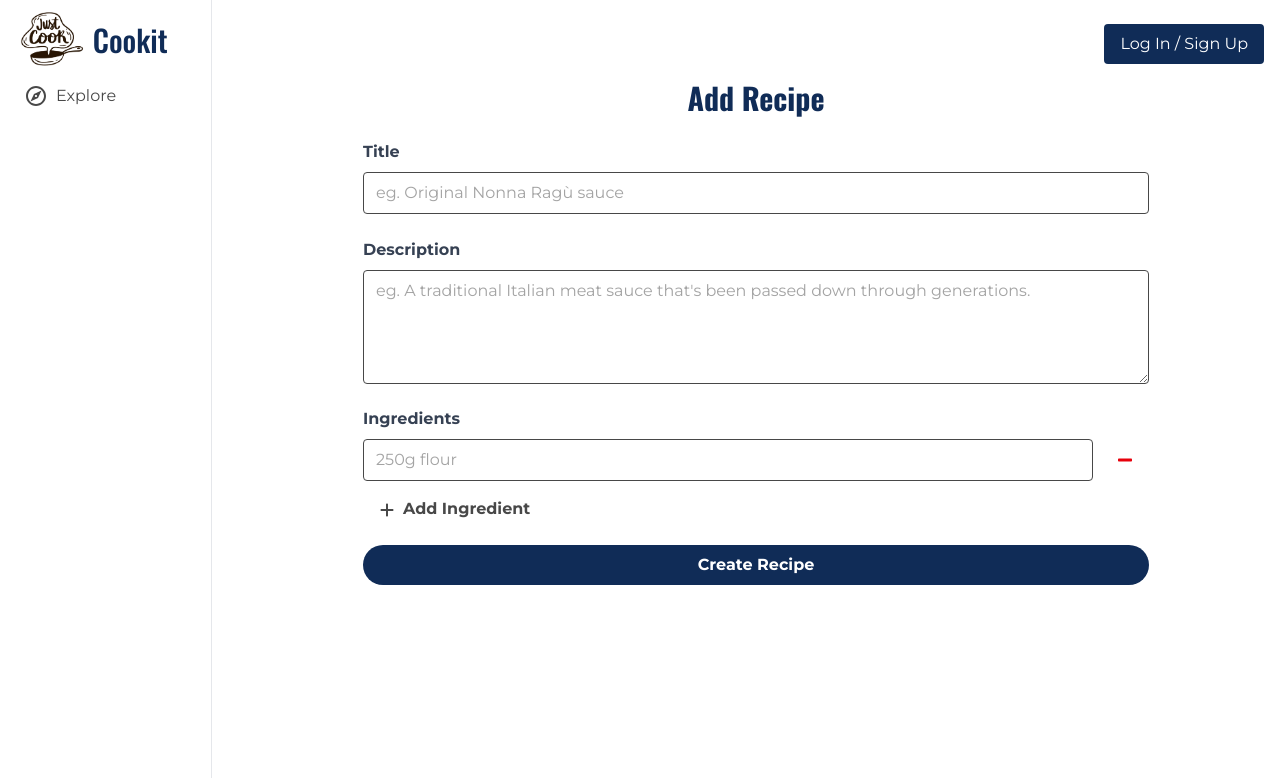
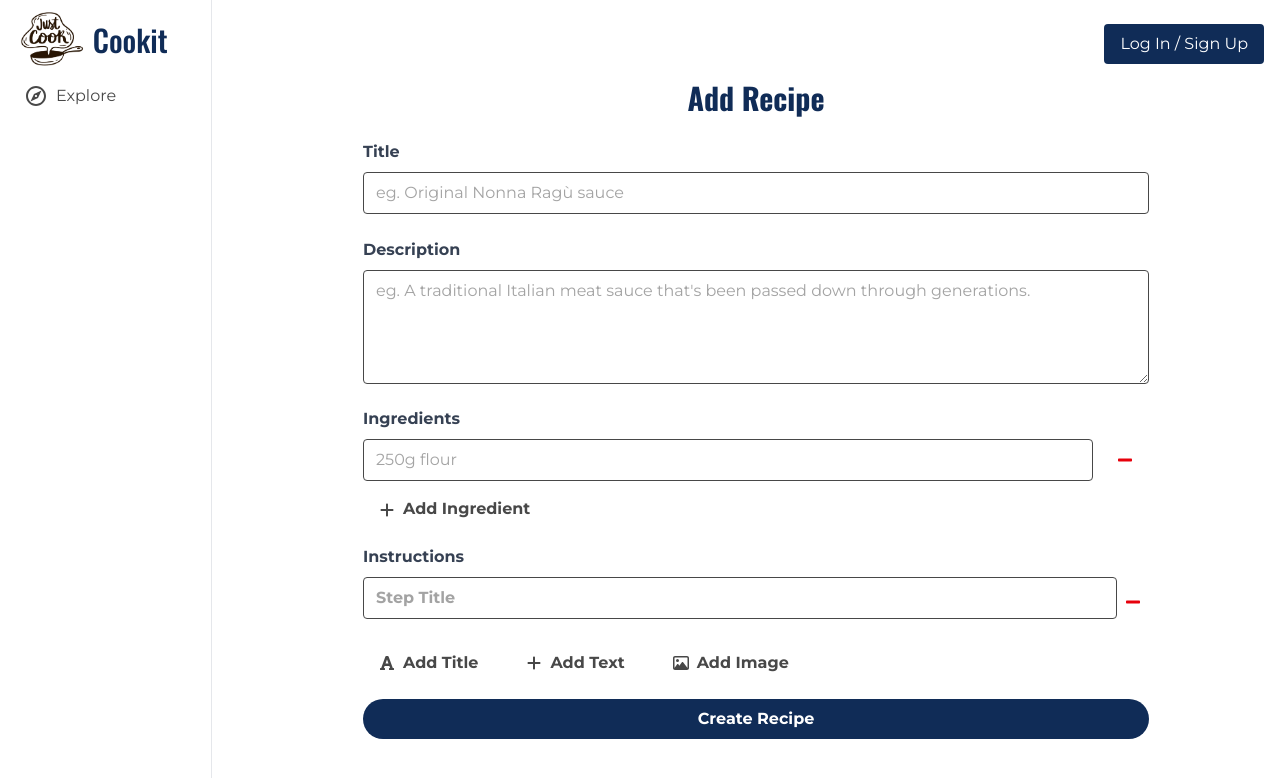
Before and after one commit to lisachen0112/cookit, a React (Vite) app in the folder frontend/: page /create-recipe in a window 1280 px wide. Shown: the top 778 px of the page. Built offline with nearby package versions, Linux system fonts and the light colour scheme.

Commit message:
[frontend] instructions feature in recipe creation

```diff
--- a/frontend/src/App.jsx
+++ b/frontend/src/App.jsx
@@ -14,22 +14,7 @@ import { UserContextProvider } from '../context/userContext';
 
 const App = () => {
 
-  const postRecipe = async (newRecipe) => {
-    console.log(newRecipe);
-    try {
-      const jwtToken = localStorage.getItem('token');
-      const response = await fetch('/api/recipes', {
-        method: 'POST',
-        headers: {
-          'Content-Type': 'application/json',
-          'Authorization': `Bearer ${jwtToken}`,
-        },
-        body: JSON.stringify(newRecipe),
-      });
-    } catch (error) {
-      console.error('Failed to post recipe', error);
-    }
-  }
+
 
   const router = createBrowserRouter(
     createRoutesFromElements(
@@ -39,7 +24,7 @@ const App = () => {
         <Route path="/favorites" element={<RecipeListPage />}/>
 
         <Route path="/recipes/:recipeId" element={<RecipeDetailPage />} loader={recipeLoader} />
-        <Route path="/create-recipe" element={<CreateRecipePage postNewRecipeRequest={postRecipe} />} />
+        <Route path="/create-recipe" element={<CreateRecipePage />} />
         <Route path="*" element={<NotFoundPage />} />
       </Route>
     )
--- /dev/null
+++ b/frontend/src/components/createRecipe/IngredientsForm.jsx
@@ -0,0 +1,62 @@
+import React from 'react'
+import { FaPlus } from "react-icons/fa6";
+import { FaMinus } from "react-icons/fa";
+
+const IngredientsForm = ({ ingredients, setIngredients }) => {
+
+    const handleAddIngredient = () => {
+        setIngredients([...ingredients, '']);
+    };
+
+    const handleRemoveIngredient = (index) => {
+        const newIngredients = [...ingredients];
+        newIngredients.splice(index, 1);
+        setIngredients(newIngredients);
+    };
+
+    const handleIngredientChange = (index, event) => {
+        const newIngredients = [...ingredients];
+        newIngredients[index] = event.target.value;
+        setIngredients(newIngredients);
+    };
+
+    return (
+        <div className='mb-4'>
+            <label
+                htmlFor='ingredients'
+                className='block text-gray-700 font-bold mb-2'>
+                Ingredients
+            </label>
+            {ingredients.map((ingredient, index) => (
+                    <div key={index} className="flex items-center mb-2">
+                        <input
+                            type='text'
+                            className='border rounded w-full py-2 px-3'
+                            placeholder='250g flour'
+                            value={ingredient}
+                            onChange={(e) => handleIngredientChange(index, e)}
+                        />
+                        <button
+                            type="button"
+                            className="ml-2 text-red-600 font-bold py-2 px-4
+                            focus:outline-none focus:shadow-outline cursor-pointer"
+                            onClick={() => handleRemoveIngredient(index)}
+                        >
+                            <FaMinus />
+                        </button>
+                    </div>
+                ))}
+            <button
+                type="button"
+                className="font-bold py-2 px-4 rounded-full focus:outline-none
+                focus:shadow-outline"
+                onClick={handleAddIngredient}
+            >
+                <FaPlus className='inline'/>
+                <span className="ml-2">Add Ingredient</span>
+            </button>
+        </div>
+    )
+}
+
+export default IngredientsForm
--- /dev/null
+++ b/frontend/src/components/createRecipe/InstructionsForm.jsx
@@ -0,0 +1,121 @@
+import { FaPlus, FaRegImage } from "react-icons/fa6";
+import { FaMinus, FaFont } from "react-icons/fa";
+
+const InstructionsForm = ({ instructions, setInstructions}) => {
+    const title = "TITLE";
+    const text = "TEXT";
+    const image = "IMAGE";
+
+    const handleAddInstruction = (type) => {
+        setInstructions([...instructions, { type, content: "" }]);
+    };
+
+    const handleInstructionChange = (index, value) => {
+        const updatedInstructions = [...instructions];
+        updatedInstructions[index]["content"] = value;
+        setInstructions(updatedInstructions);
+    };
+
+    const handleRemoveInstruction = (index) => {
+        const instruction = instructions[index];
+        if (instruction.type === image && instruction.content) {
+            URL.revokeObjectURL(instruction.content);
+        }
+
+        setInstructions(instructions.filter((_, i) => i !== index));
+    };
+
+    const handleFileChange = (index, file) => {
+        const updatedInstructions = [...instructions];
+        updatedInstructions[index].content = file;
+        setInstructions(updatedInstructions);
+    }
+
+
+  return (
+    <div className="mb-4 ">
+      <label htmlFor="instructions" className="block text-gray-700 font-bold mb-2">
+        Instructions
+      </label>
+
+      {instructions.map((instruction, index) => (
+        <div key={index} className="flex flex-col mb-2">
+            <div className="flex items-center">
+                {instruction.type === title && (
+                    <input
+                    type="text"
+                    className="border rounded w-full py-2 px-3 mb-2 font-bold"
+                    placeholder="Step Title"
+                    value={instruction.title}
+                    onChange={(e) => handleInstructionChange(index, e.target.value)}
+                    />
+                )}
+                {instruction.type === text && (
+                    <textarea
+                    className="border rounded w-full py-2 px-3 mb-2"
+                    placeholder="Step description..."
+                    value={instruction.content}
+                    onChange={(e) => handleInstructionChange(index, e.target.value)}
+                    />
+                )}
+                {instruction.type === image && (
+                    <div className="flex flex-col justify-center items-center w-full">
+                        {instruction.content && (
+                            <img
+                                src={URL.createObjectURL(instruction.content)}
+                                alt="Preview"
+                                className="w-100 h-100 object-cover rounded"
+                            />
+                            )
+                        }
+                        <input
+                            type="file"
+                            accept="image/*"
+                            className="border rounded py-2 px-3 my-2"
+                            onChange={(e) => handleFileChange(index, e.target.files[0])}
+                        />
+                    </div>
+                )}
+                <button
+                    type="button"
+                    className="text-red-600 font-bold py-1 px-2 focus:outline-none focus:shadow-outline cursor-pointer"
+                    onClick={() => handleRemoveInstruction(index)}
+                >
+                    <FaMinus />
+                </button>
+            </div>
+
+        </div>
+      ))}
+
+      <div className="flex gap-4 mt-4">
+        <button
+          type="button"
+          className="font-bold py-2 px-4 rounded focus:outline-none focus:shadow-outline
+          flex items-center cursor-pointer"
+          onClick={() => handleAddInstruction(title)}
+        >
+          <FaFont className="mr-2" /> Add Title
+        </button>
+        <button
+          type="button"
+          className="font-bold py-2 px-4 rounded focus:outline-none focus:shadow-outline
+          flex items-center cursor-pointer"
+          onClick={() => handleAddInstruction(text)}
+        >
+          <FaPlus className="mr-2" /> Add Text
+        </button>
+        <button
+          type="button"
+          className="font-bold py-2 px-4 rounded focus:outline-none focus:shadow-outline
+          flex items-center cursor-pointer"
+          onClick={() => handleAddInstruction(image)}
+        >
+          <FaRegImage className="mr-2" /> Add Image
+        </button>
+      </div>
+    </div>
+  )
+}
+
+export default InstructionsForm
--- a/frontend/src/pages/CreateRecipePage.jsx
+++ b/frontend/src/pages/CreateRecipePage.jsx
@@ -1,40 +1,80 @@
 import { useState } from 'react';
-import { FaPlus } from "react-icons/fa6";
-import { FaMinus } from "react-icons/fa";
 import { useNavigate } from 'react-router-dom';
 import { ROUTES } from '../constants/frontend';
+import IngredientsForm from '../components/createRecipe/IngredientsForm';
+import InstructionsForm from '../components/createRecipe/InstructionsForm';
+import { toast } from 'react-hot-toast';
 
-const CreateRecipePage = ({ postNewRecipeRequest }) => {
+const CreateRecipePage = () => {
     const [title, setTitle] = useState('');
     const [description, setDescription] = useState('');
     const [ingredients, setIngredients] = useState(['']);
-    const [instructions, setInstructions] = useState(['']);
+    const [instructions, setInstructions] = useState([{ type: "TITLE", content: "" }]);
     const navigate = useNavigate();
 
-    const handleIngredientChange = (index, event) => {
-        const newIngredients = [...ingredients];
-        newIngredients[index] = event.target.value;
-        setIngredients(newIngredients);
+
+    const postRecipe = async (newRecipe) => {
+        console.log(newRecipe);
+        try {
+          const jwtToken = localStorage.getItem('token');
+          const response = await fetch('/api/recipes', {
+            method: 'POST',
+            headers: {
+              'Content-Type': 'application/json',
+              'Authorization': `Bearer ${jwtToken}`,
+            },
+            body: JSON.stringify(newRecipe),
+          });
+        } catch (error) {
+          console.error('Failed to post recipe', error);
+          toast.error('Failed to post recipe');
+        }
     };
 
-    const handleAddIngredient = () => {
-        setIngredients([...ingredients, '']);
+    const uploadImage = async (file) => {
+        const jwtToken = localStorage.getItem('token');
+        const formData = new FormData();
+        formData.append("file", file);
+
+        const response = await fetch("/api/media/upload/instructions", {
+            headers: {
+                'Authorization': `Bearer ${jwtToken}`,
+            },
+            method: "POST",
+            body: formData,
+        });
+
+        if (!response.ok) {
+            throw new Error("Image upload failed");
+        }
+        const imageUrl = await response.text();
+        return imageUrl;
     };
 
-    const handleRemoveIngredient = (index) => {
-        const newIngredients = [...ingredients];
-        newIngredients.splice(index, 1);
-        setIngredients(newIngredients);
-    };
-
-    const submitForm = (e) => {
+    const submitForm = async (e) => {
         e.preventDefault();
+        const updatedInstructions = await Promise.all(
+            instructions.map(async (instruction, index) => {
+                if (instruction.type === "IMAGE" && instruction.content) {
+                    try {
+                        const imageUrl = await uploadImage(instruction.content);
+                        return { ...instruction, content: imageUrl, orderIndex: index };
+                    } catch (error) {
+                        console.error("Failed to upload image", error);
+                        toast.error("Failed to upload image");
+                        return { ...instruction, orderIndex: index };
+                    }
+                }
+                return { ...instruction, orderIndex: index };
+            })
+        );
         const newRecipe = {
             title,
             description,
-            ingredients
+            ingredients,
+            instructions: updatedInstructions,
         }
-        postNewRecipeRequest(newRecipe);
+        postRecipe(newRecipe);
         return navigate(ROUTES.USER_RECIPES);
     };
 
@@ -79,42 +119,8 @@ const CreateRecipePage = ({ postNewRecipeRequest }) => {
                     ></textarea>
                 </div>
 
-                <div className='mb-4'>
-                    <label
-                        htmlFor='ingredients'
-                        className='block text-gray-700 font-bold mb-2'>
-                        Ingredients
-                    </label>
-                    {ingredients.map((ingredient, index) => (
-                            <div key={index} className="flex items-center mb-2">
-                                <input
-                                    type='text'
-                                    className='border rounded w-full py-2 px-3'
-                                    placeholder='250g flour'
-                                    value={ingredient}
-                                    onChange={(e) => handleIngredientChange(index, e)}
-                                />
-                                <button
-                                    type="button"
-                                    className="ml-2 text-red-600 font-bold py-2 px-4
-                                    focus:outline-none focus:shadow-outline cursor-pointer"
-                                    onClick={() => handleRemoveIngredient(index)}
-                                >
-                                    <FaMinus />
-                                </button>
-                            </div>
-                        ))}
-                    <button
-                        type="button"
-                        className="font-bold py-2 px-4 rounded-full focus:outline-none
-                        focus:shadow-outline"
-                        onClick={handleAddIngredient}
-                    >
-                        <FaPlus className='inline'/>
-                        <span className="ml-2">Add Ingredient</span>
-                    </button>
-                </div>
-
+                <IngredientsForm ingredients={ingredients} setIngredients={setIngredients} />
+                <InstructionsForm instructions={instructions} setInstructions={setInstructions} />
                 <div>
                     <button
                     className="bg-medium-custom text-white font-bold py-2 px-4 rounded-full w-full
```
